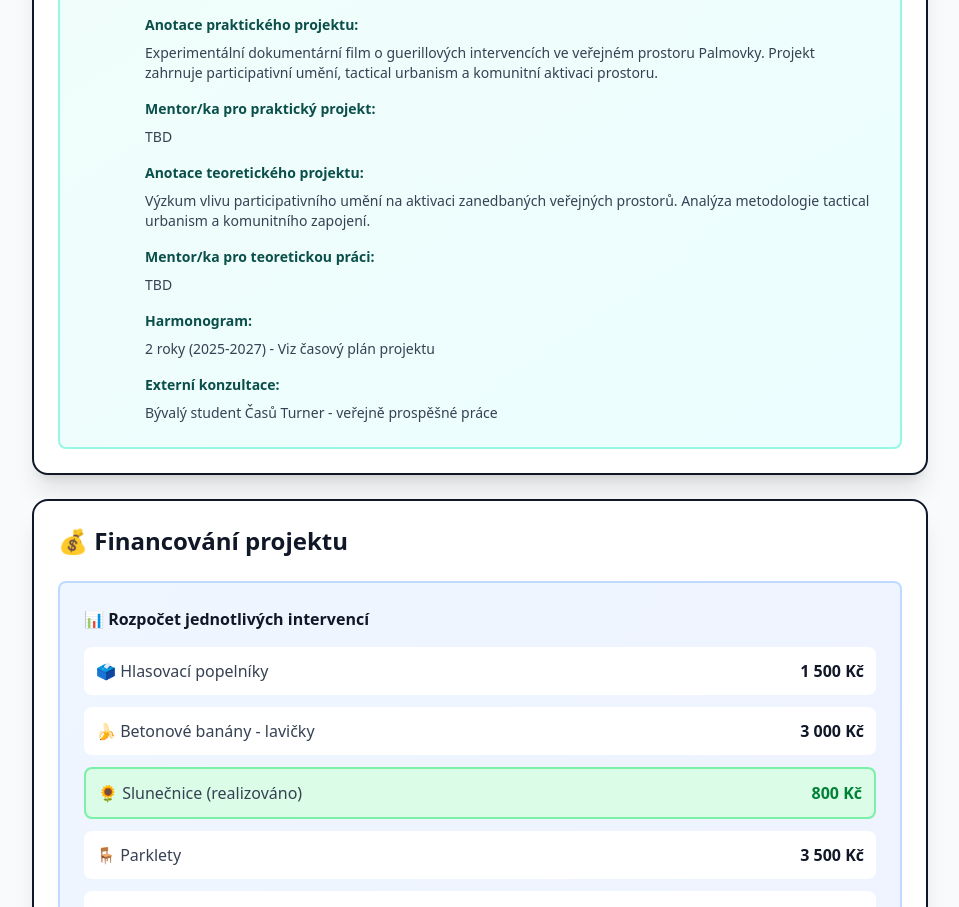
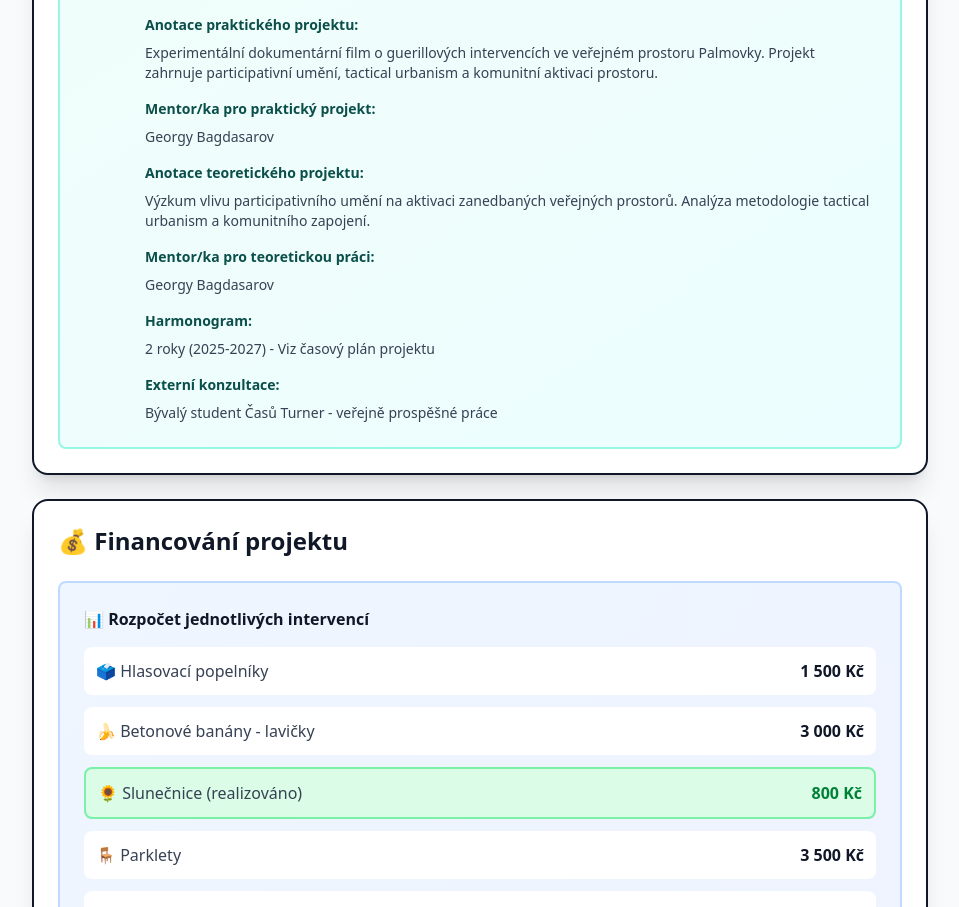
Before and after one commit to martintomekvfx/FAMU, a React (Vite) app in the folder semeter_one/famu-notes/: page /FAMU/project in a window 1280 px wide. Shown: the part 1640-2547 px from the top of the page, without its empty margins (320-1279 px from the left). Built offline with nearby package versions, Linux system fonts and the light colour scheme.

Commit message:
Update mentor to Georgy Bagdasarov and replace Radakulan in timetable

```diff
--- a/semeter_one/famu-notes/src/components/TimetableWidget.jsx
+++ b/semeter_one/famu-notes/src/components/TimetableWidget.jsx
@@ -24,7 +24,7 @@ const CLASSES = [
     top: 120,
     height: 119,
     code: 'Dílna',
-    teacher: 'TBA',
+    teacher: 'BAGDASAROV G.',
     room: 'TBA',
     time: '9:50 - 13:00',
     color: '#CCCCCC',
@@ -37,7 +37,7 @@ const CLASSES = [
     top: 120,
     height: 119,
     code: '373PAD1',
-    teacher: 'RADAKULAN V.',
+    teacher: 'BAGDASAROV G.',
     room: 'LAZ-423',
     time: '14:00 - 16:25',
     color: '#CCCCCC',
--- a/semeter_one/famu-notes/src/pages/ProjectPage.jsx
+++ b/semeter_one/famu-notes/src/pages/ProjectPage.jsx
@@ -280,7 +280,7 @@ function OverviewPage() {
 
                   <div>
                     <p className="font-semibold text-teal-900 mb-2">Mentor/ka pro praktický projekt:</p>
-                    <p className="text-gray-700">TBD</p>
+                    <p className="text-gray-700">Georgy Bagdasarov</p>
                   </div>
 
                   <div>
@@ -293,7 +293,7 @@ function OverviewPage() {
 
                   <div>
                     <p className="font-semibold text-teal-900 mb-2">Mentor/ka pro teoretickou práci:</p>
-                    <p className="text-gray-700">TBD</p>
+                    <p className="text-gray-700">Georgy Bagdasarov</p>
                   </div>
 
                   <div>
```
